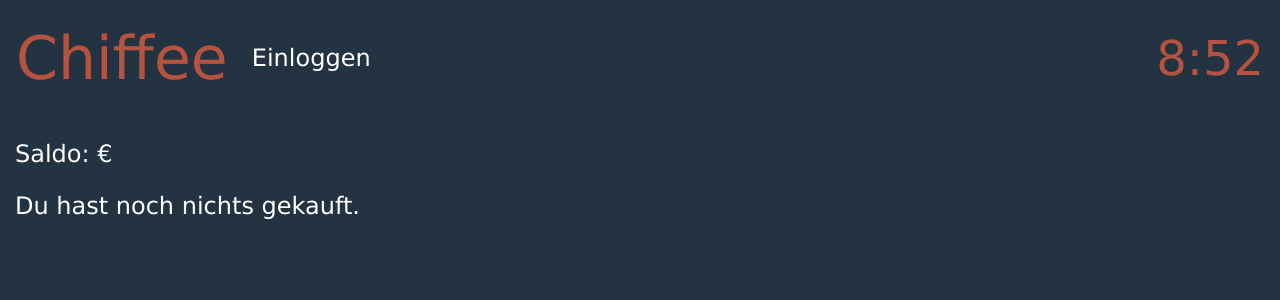
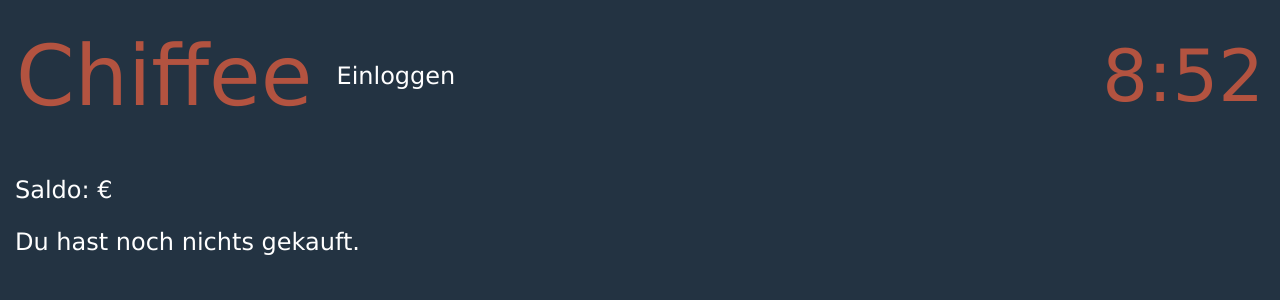
Before and after one commit to LUH-CHI/chiffee, a Django app: template templates/chiffee/my_purchases.html in a window 1280 px wide. Shown: the top 300 px of the page. Run offline with Django 3.2, Linux system fonts and the light colour scheme; the template is opened without the code that fills it, so the values that code supplies are empty; some libraries are stand-ins or nearby versions.

Commit message:
Changed navbar style

```diff
--- a/templates/chiffee/base.html
+++ b/templates/chiffee/base.html
@@ -18,7 +18,7 @@
         }
 
         .navbar-brand {
-            font-size: 250%;
+            font-size: 350%;
         }
 
         .navbar-brand, .navbar-brand:hover {
@@ -46,7 +46,7 @@
         .navbar-text {
             color: #b35340;
             cursor: default;
-            font-size: 200%;
+            font-size: 300%;
         }
 
         .container-fluid {
```
